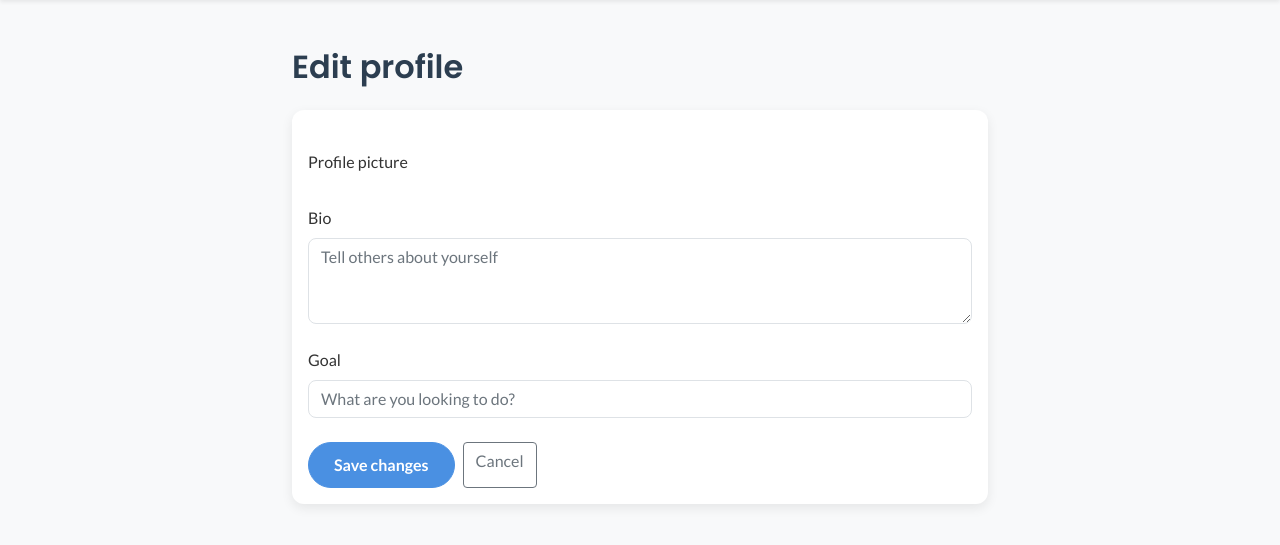
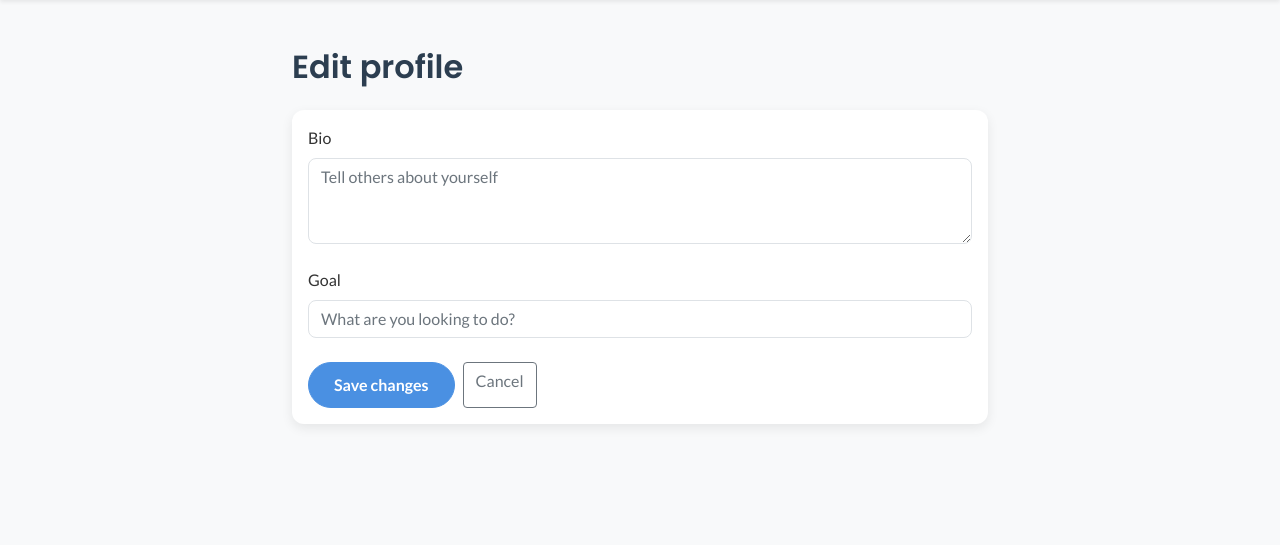
Before and after one commit to parsaghaderi/hobbyshare, a Django app: page /profile/edit/ in a window 1280 px wide. Shown: the part 58-603 px from the top of the page. Run offline with Django 4.2, Linux system fonts and the light colour scheme; the visitor is signed in with stand-in values (Sample User, id 1); data that the repository does not hold is empty.

Commit message:
simple profile pic

```diff
--- a/core/templates/profile_edit.html
+++ b/core/templates/profile_edit.html
@@ -9,33 +9,11 @@
       <form method="post" enctype="multipart/form-data" class="row g-4">
         {% csrf_token %}
 
-        <div class="col-12 d-flex align-items-center gap-3">
-          {% comment %} {% if profile.image %}
-            <img
-              src="{{ profile.image.url }}?v={{ profile.image.name|urlencode }}"
-              alt="Current picture"
-              class="rounded-circle object-fit-cover border"
-              style="width: 96px; height: 96px;"
-            >
-          {% else %}
-            <div class="text-muted">No profile picture</div>
-          {% endif %} {% endcomment %}
-        </div>
 
-        <div class="col-12">
-          <label class="form-label">Profile picture</label>
-          {% comment %} {{ form.image }}
-          {% if form.image.errors %}
-            <div class="text-danger small">{{ form.image.errors }}</div>
-          {% endif %} {% endcomment %}
-        </div>
 
-        {% comment %} {% if profile.image %}
-        <div class="col-12 form-check">
-          {{ form.remove_image }}
-          <label class="form-check-label" for="{{ form.remove_image.id_for_label }}">Remove current picture</label>
-        </div>
-        {% endif %} {% endcomment %}
+
+
+
 
         <div class="col-12">
           <label class="form-label">Bio</label>
```
Also changed, not shown: core/templates/profile.html (+1 -6 lines).
